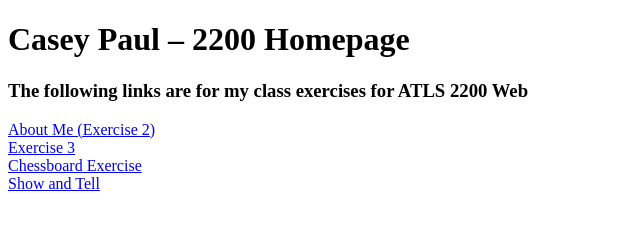
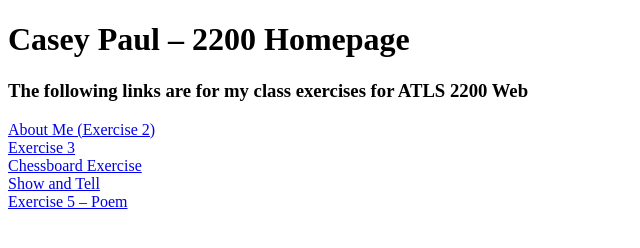
Before and after one commit to caseyjpaul/2200.github.io, a plain HTML site: page index.html in a window 1280 px wide. Shown: the whole page, without its empty margins (0-640 px from the left). Drawn offline with Linux system fonts and the light colour scheme.

Commit message:
update home page

```diff
--- a/index.html
+++ b/index.html
@@ -15,5 +15,7 @@
       <a href="https://caseyjpaul.github.io/2200.github.io/ChessboardExercise/index.html">Chessboard Exercise</a>
       <br>
       <a href="https://caseyjpaul.github.io/2200.github.io/showAndTell_inClass/index.html">Show and Tell</a>
+      <br>
+      <a href="https://caseyjpaul.github.io/2200.github.io/Exercise5">Exercise 5 – Poem</a>
     </body>
 </html>
```
Also changed, not shown: Exercise 5/index.html (line endings or trailing spaces), 1 other file.
